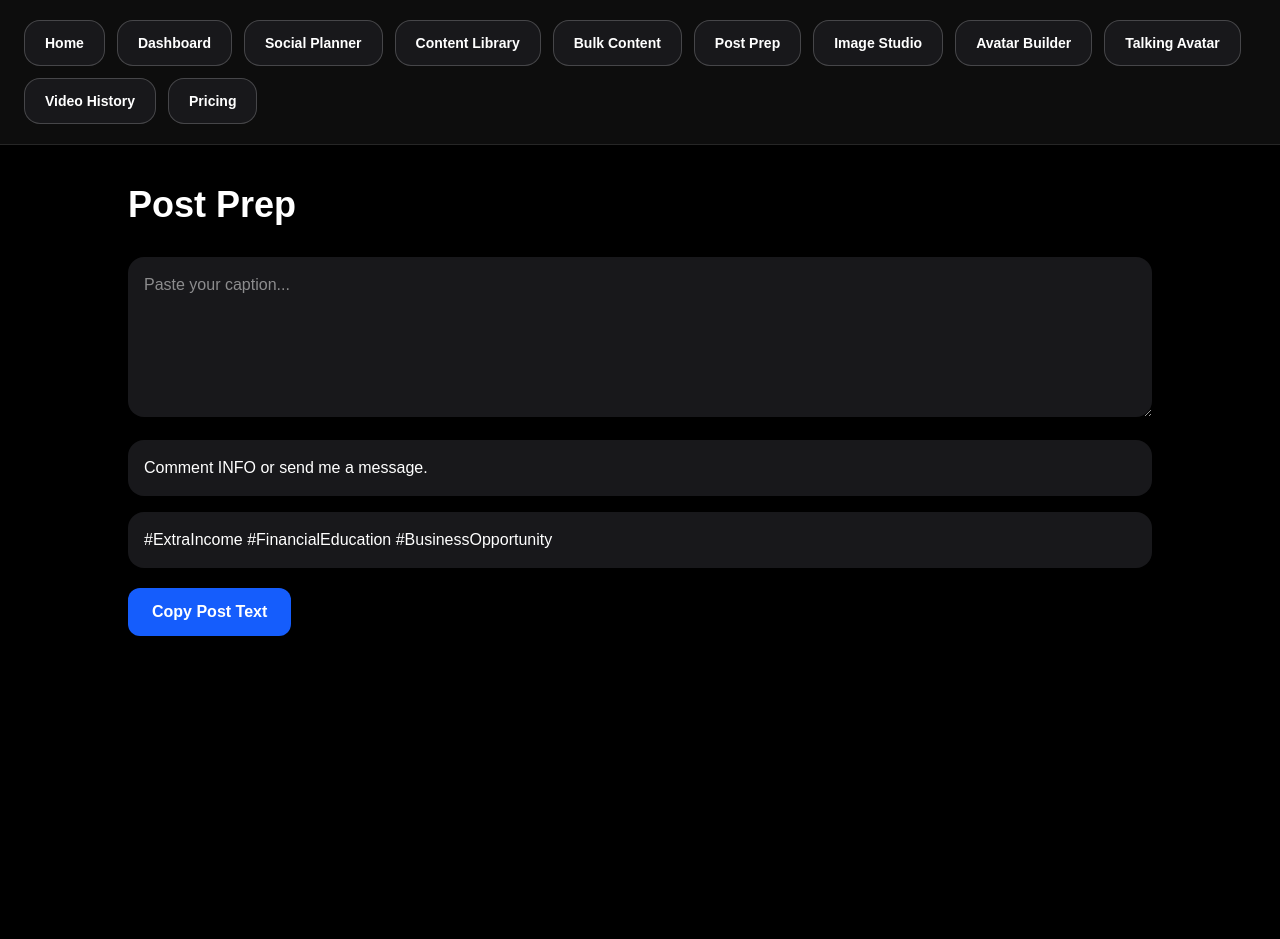
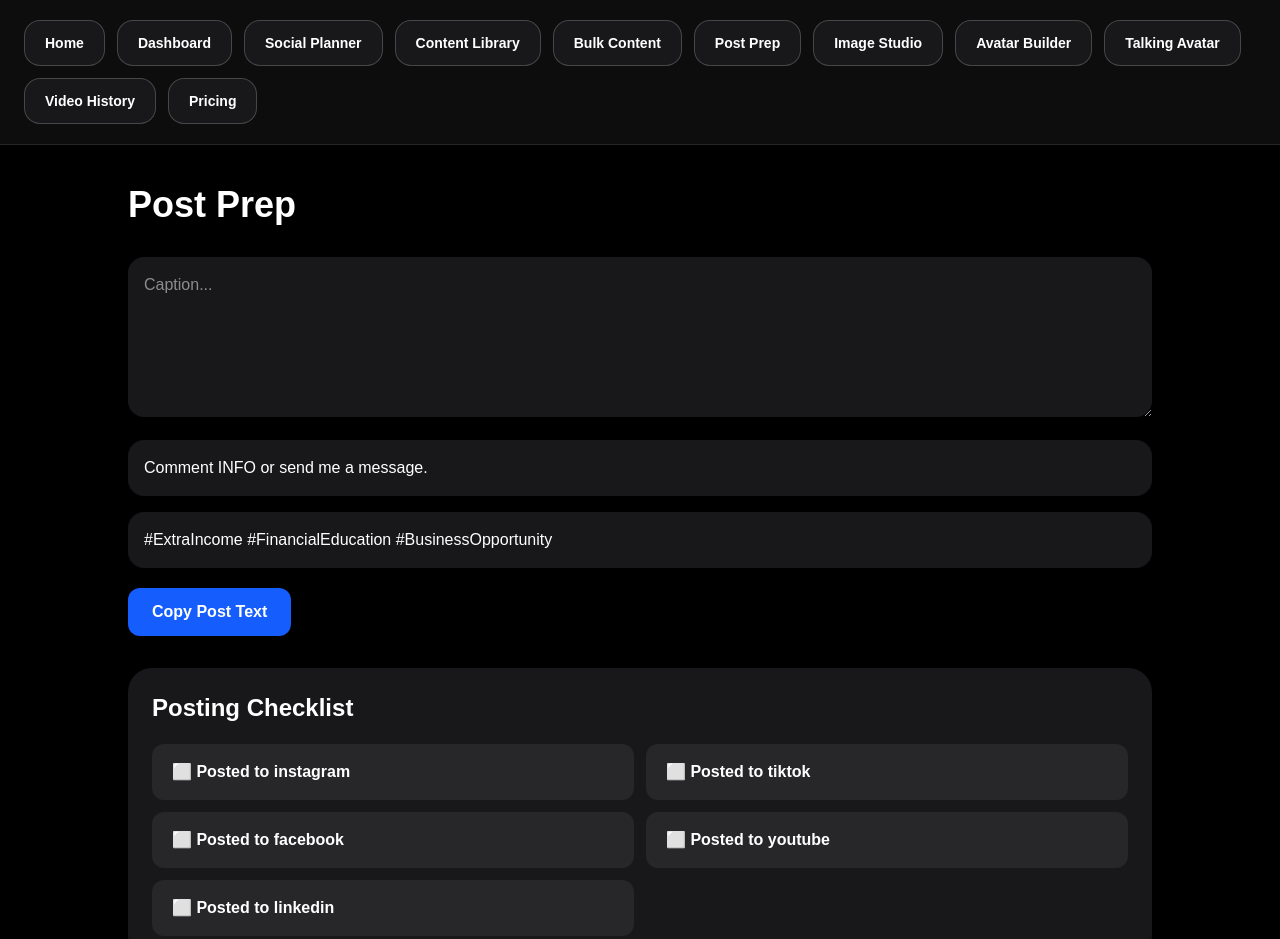
Before and after one commit to lou-delgado34/ai-cash-creator-studio, a Next.js app: page /post-prep in a window 1280 px wide. Shown: the top 939 px of the page. Built offline with nearby package versions, Linux system fonts and the light colour scheme.

Commit message:
add post prep checklist

```diff
--- a/app/post-prep/page.tsx
+++ b/app/post-prep/page.tsx
@@ -9,6 +9,14 @@ export default function PostPrepPage() {
     "#ExtraIncome #FinancialEducation #BusinessOpportunity"
   );
   const [cta, setCta] = useState("Comment INFO or send me a message.");
+
+  const [posted, setPosted] = useState({
+    instagram: false,
+    tiktok: false,
+    facebook: false,
+    youtube: false,
+    linkedin: false,
+  });
 
   useEffect(() => {
     const savedCaption = localStorage.getItem("post_caption");
@@ -22,24 +30,27 @@ export default function PostPrepPage() {
     navigator.clipboard.writeText(`${caption}\n\n${cta}\n\n${hashtags}`);
   }
 
+  function togglePlatform(platform: keyof typeof posted) {
+    setPosted({
+      ...posted,
+      [platform]: !posted[platform],
+    });
+  }
+
   return (
     <main className="min-h-screen bg-black px-6 py-10 text-white">
       <section className="mx-auto max-w-5xl">
         <h1 className="text-4xl font-bold">Post Prep</h1>
 
         {videoUrl && (
-          <video
-            src={videoUrl}
-            controls
-            className="mt-8 w-full rounded-2xl"
-          />
+          <video src={videoUrl} controls className="mt-8 w-full rounded-2xl" />
         )}
 
         <textarea
           value={caption}
           onChange={(e) => setCaption(e.target.value)}
           className="mt-8 min-h-40 w-full rounded-2xl bg-zinc-900 p-4 text-white"
-          placeholder="Paste your caption..."
+          placeholder="Caption..."
         />
 
         <input
@@ -62,6 +73,24 @@ export default function PostPrepPage() {
         >
           Copy Post Text
         </button>
+
+        <div className="mt-8 rounded-3xl bg-zinc-900 p-6">
+          <h2 className="text-2xl font-bold">Posting Checklist</h2>
+
+          <div className="mt-5 grid gap-3 md:grid-cols-2">
+            {Object.entries(posted).map(([platform, value]) => (
+              <button
+                key={platform}
+                onClick={() => togglePlatform(platform as keyof typeof posted)}
+                className={`rounded-xl px-5 py-4 text-left font-bold ${
+                  value ? "bg-green-600" : "bg-zinc-800"
+                }`}
+              >
+                {value ? "✅" : "⬜"} Posted to {platform}
+              </button>
+            ))}
+          </div>
+        </div>
       </section>
     </main>
   );
```
